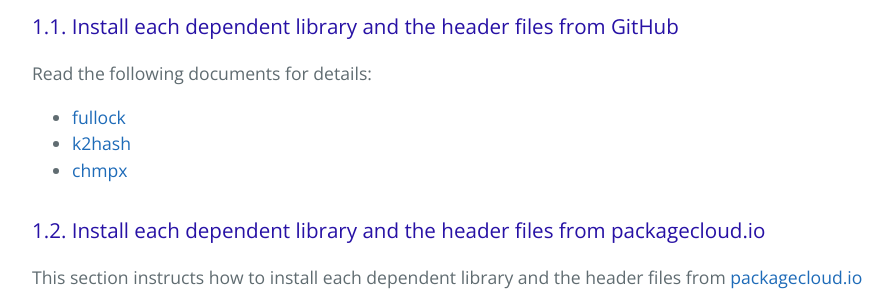
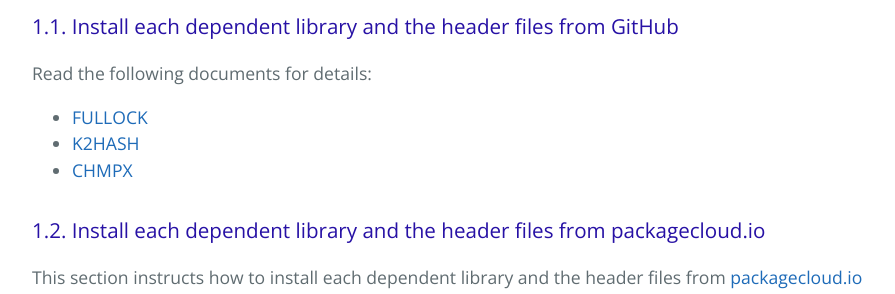
Before and after one commit to yahoojapan/k2htp_dtor, a Jekyll site: the page built from build.md, in a window 1280 px wide and 900 px high, scrolled down 674 px. Shown: the part 155-449 px from the top of the window, without its empty margins (192-1087 px from the left). Built offline with Jekyll 4.4.1, drawn with Linux system fonts in a browser that asks for light colours.

Commit message:
Fixed styles.

```diff
--- a/build.md
+++ b/build.md
@@ -34,9 +34,9 @@
 
 Read the following documents for details:
 
-* [fullock](https://fullock.antpick.ax/build.html)
-* [k2hash](https://k2hash.antpick.ax/build.html)
-* [chmpx](https://chmpx.antpick.ax/build.html)
+* [FULLOCK](https://fullock.antpick.ax/build.html)
+* [K2HASH](https://k2hash.antpick.ax/build.html)
+* [CHMPX](https://chmpx.antpick.ax/build.html)
 
 ### 1.2. Install each dependent library and the header files from packagecloud.io
 
```
